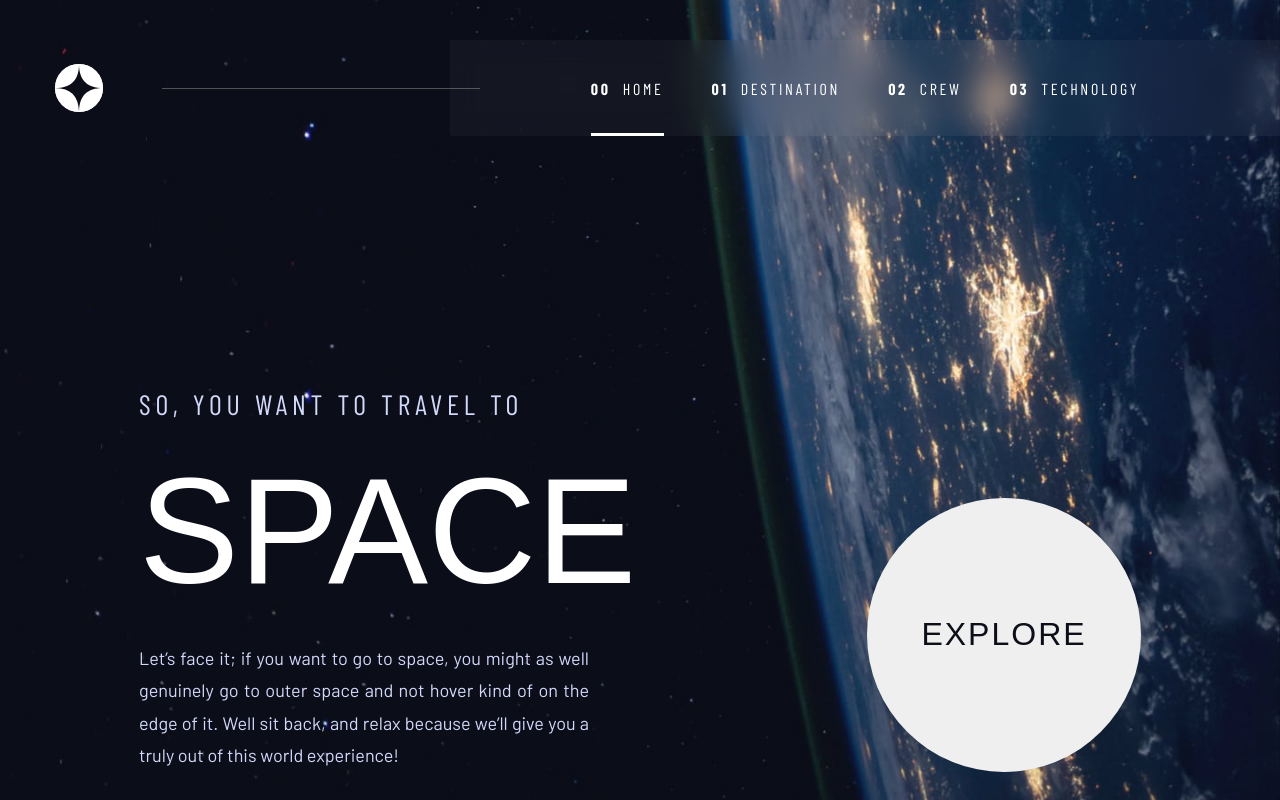
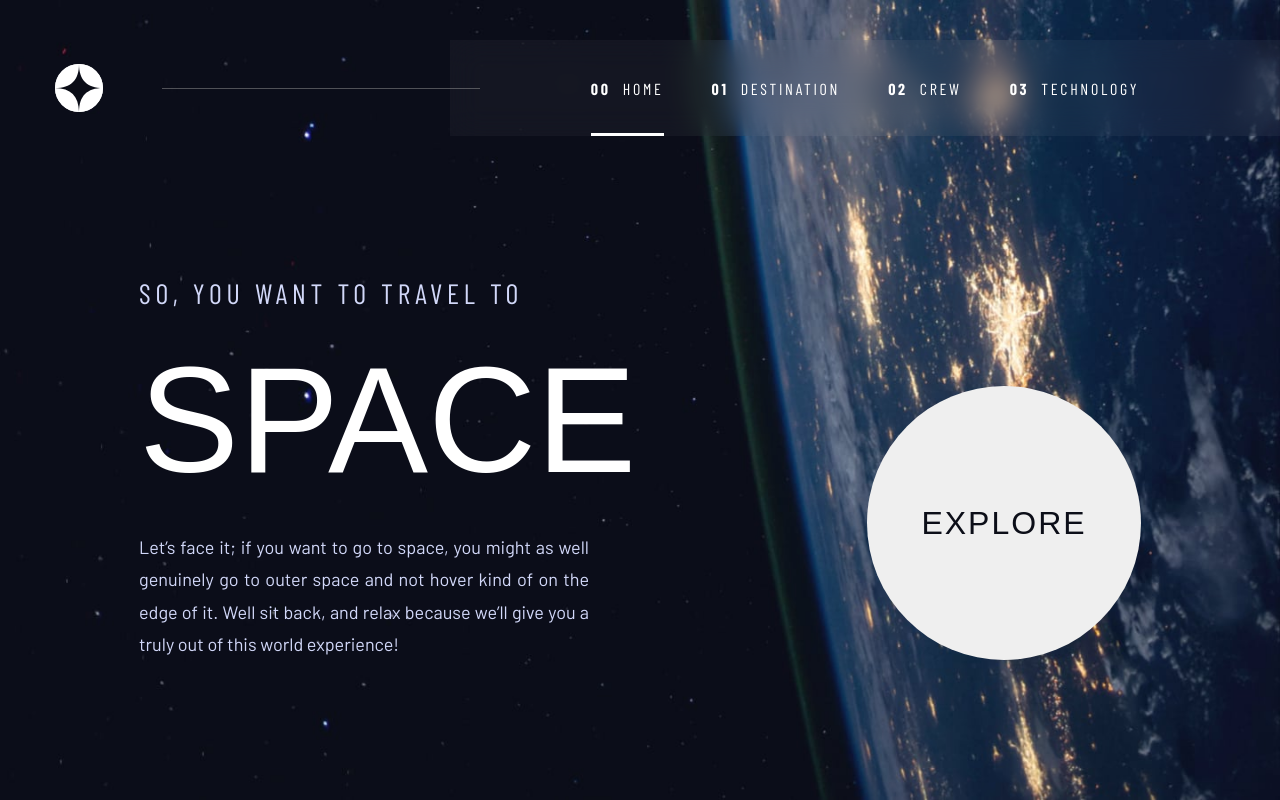
Before and after one commit to HeiPavel/space-tourism-nextjs, a Next.js app: page / in a window 1280 px wide. Built offline with nearby package versions, Linux system fonts and the light colour scheme; a web font is replaced by a local one.

Commit message:
Made home section verticaly auto centered for desktop

```diff
--- a/app/components/HomePage/home.module.scss
+++ b/app/components/HomePage/home.module.scss
@@ -2,7 +2,8 @@
 @import "../../styles/mixins";
 
 .main_home {
-    padding-top: 251px;
+    min-height: calc(100vh - 136px);
+    @include flex(center, normal, column);
     .section_content {
         @include flex(space-around, flex-end);
     }
@@ -34,6 +35,7 @@
 @media only screen and (max-width: 1024px) {
     .main_home {
         padding-top: 106px;
+        justify-content: normal;
         .section_content {
             @include flex(space-around, center, column);
             gap: 153px;
@@ -63,6 +65,7 @@
 
 @media only screen and (max-width: 480px) {
     .main_home {
+        min-height: unset;
         padding-top: 48px;
         .section_content {
             min-height: 555px;
```
